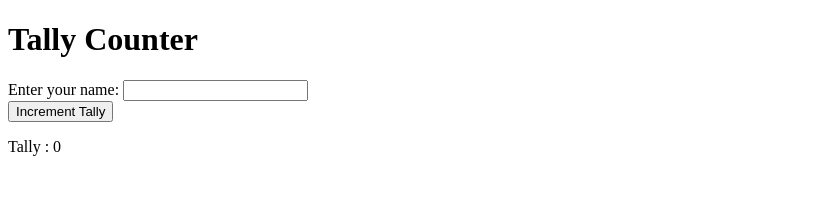
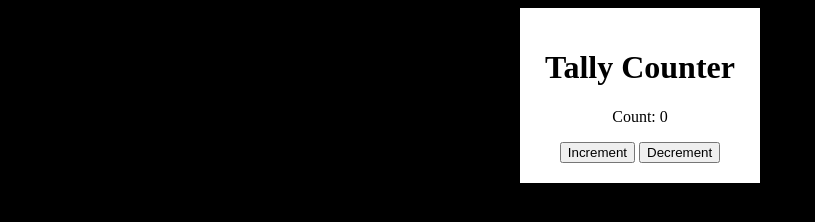
Before and after one commit to BongoMcCheese/tally, a plain HTML site: page index.html in a window 1280 px wide. Shown: the whole page, without its empty margins (0-815 px from the left). Drawn offline with Linux system fonts and the light colour scheme.

Commit message:
Update index.html

```diff
--- a/index.html
+++ b/index.html
@@ -1,44 +1,43 @@
 <!DOCTYPE html>
 <html>
-<head>
+  <head>
     <title>Tally Counter</title>
+    <style>
+      /* Add a black background */
+      body {
+        background-color: black;
+      }
+
+      /* Add a box around the counter */
+      #counter {
+        width: 200px;
+        padding: 20px;
+        margin: auto;
+        background-color: white;
+        text-align: center;
+      }
+    </style>
+  </head>
+  <body>
+    <div id="counter">
+      <h1>Tally Counter</h1>
+      <p>Count: <span id="count">0</span></p>
+      <button onclick="increment()">Increment</button>
+      <button onclick="decrement()">Decrement</button>
+    </div>
     <script>
-        // JavaScript code to handle the button click and send the tally count and user name to the server will go here
-        document.getElementById("increment-button").addEventListener("click", function(){
-    var name = document.getElementById("name").value;
-    var tallyCount = document.getElementById("tally-count").innerHTML;
-    tallyCount++;
-    document.getElementById("tally-count").innerHTML = tallyCount;
-    // Code to send the user's name and tally count to the server goes here
-    // You can use Fetch API or XMLHttpRequest
-    // Here is an example using the Fetch API
-    fetch("leaderboards.js", {
-        method: "POST",
-        body: JSON.stringify({name: name, tally: tallyCount}),
-        headers: {
-            'Content-Type': 'application/json'
-        }
-    })
-    .then(response => response.json())
-    .then(data => {
-        // Update the leaderboard on the HTML page with the new data
-        document.getElementById("leaderboard").innerHTML = data;
-    })
-    .catch(error => {
-        console.error('Error:', error);
-    });
-});
+      var count = localStorage.getItem("count") || 0;
+      document.getElementById("count").innerHTML = count;
+      function increment() {
+        count++;
+        localStorage.setItem("count", count);
+        document.getElementById("count").innerHTML = count;
+      }
+      function decrement() {
+        count--;
+        localStorage.setItem("count", count);
+        document.getElementById("count").innerHTML = count;
+      }
     </script>
-</head>
-<body>
-    <h1>Tally Counter</h1>
-    <form id="tally-form">
-        <label for="name">Enter your name:</label>
-        <input type="text" id="name" name="name" required>
-        <br>
-        <button type="button" id="increment-button">Increment Tally</button>
-        <p> Tally : <span id="tally-count">0</span> </p>
-    </form>
-    <div id="leaderboard"></div>
-</body>
+  </body>
 </html>
```
